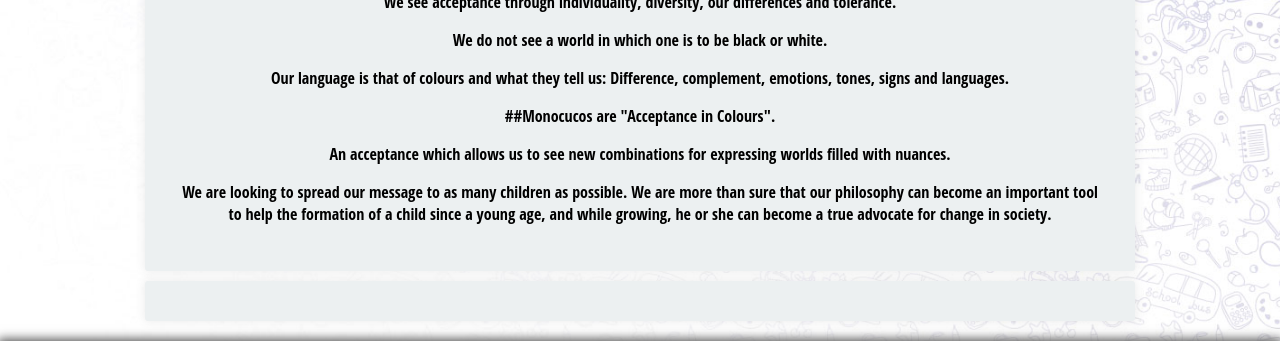
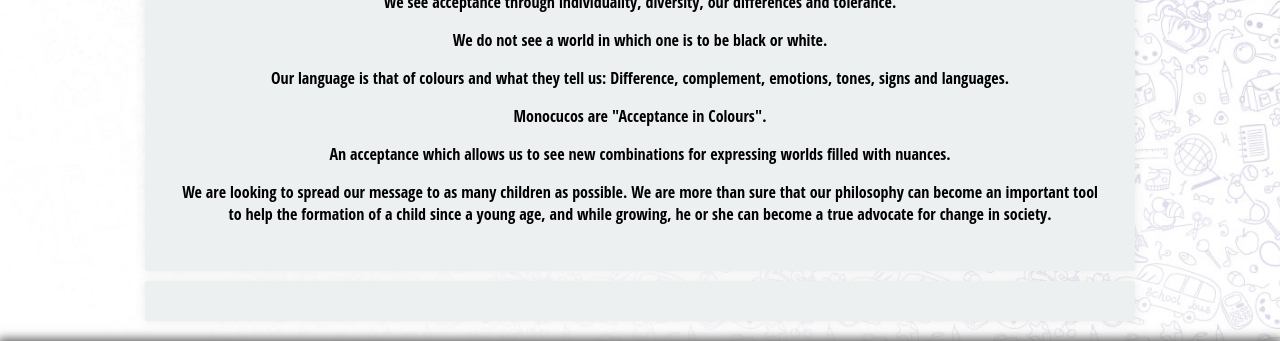
Before and after one commit to MonocucosTM/Monocucos, a Jekyll site: the page built from about/index.md, in a window 1280 px wide. Shown: the part 536-877 px from the top of the page. Built offline with Jekyll 4.4.1, drawn with Linux system fonts in a browser that asks for light colours; nearby versions of some CDN libraries; some web fonts are replaced; comment, search, counter and statistics services are not loaded.

Commit message:
Update index.md

```diff
--- a/about/index.md
+++ b/about/index.md
@@ -18,8 +18,7 @@ We do not see a world in which one is to be black or white.
 Our language is that of colours and what they tell us:
 Difference, complement, emotions, tones, signs and languages.
 <p align="center">
-
-##Monocucos are "Acceptance in Colours".
+Monocucos are "Acceptance in Colours".
 <p align="center">
 An acceptance which allows us to see new combinations for expressing worlds filled with nuances.
 <p align="center">
```
